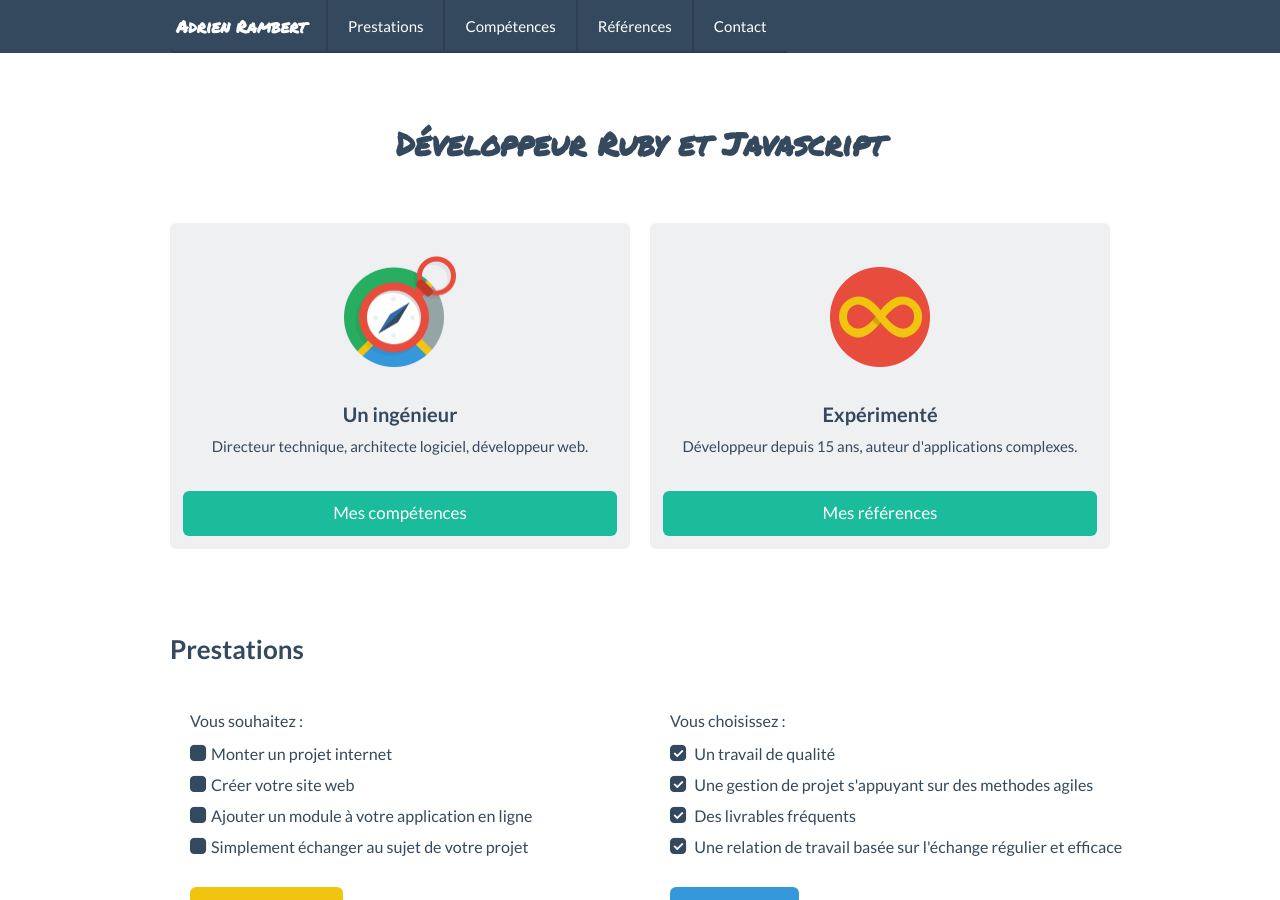
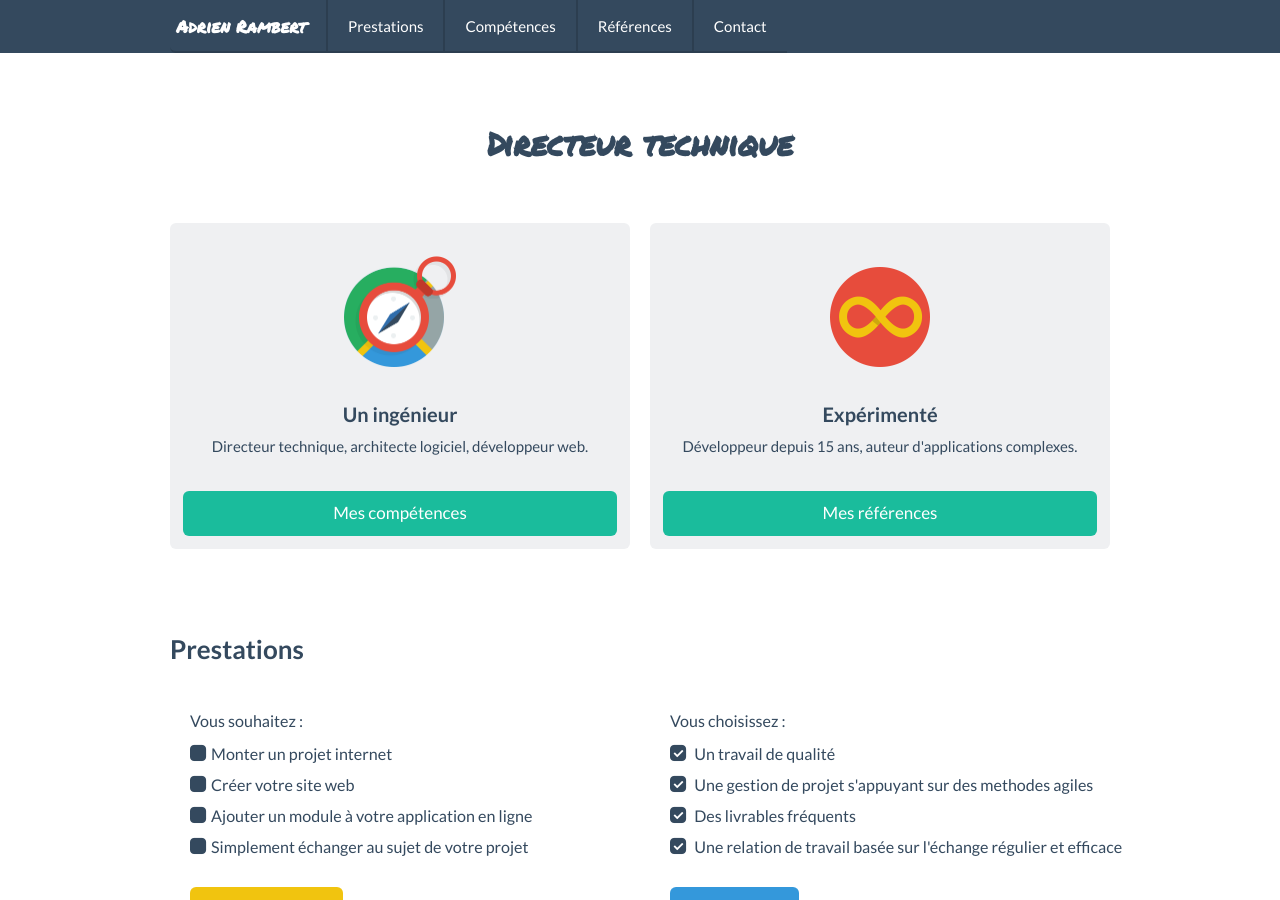
Before and after one commit to arambert/arambert.github.io, a Jekyll site: the page built from index.html, in a window 1280 px wide and 900 px high. Built offline with Jekyll 4.4.1, drawn with Linux system fonts in a browser that asks for light colours.

Commit message:
add directeur technique

```diff
--- a/index.html
+++ b/index.html
@@ -1,7 +1,7 @@
 ---
 layout: default
-title: Adrien Rambert - développeur ruby et javascript - ruby on rails - backbone.js
-h1: Développeur Ruby et Javascript
+title: Adrien Rambert - directeur technique - développeur ruby et javascript - ruby on rails - backbone.js
+h1: Directeur technique
 class: home
 ---
 
```
